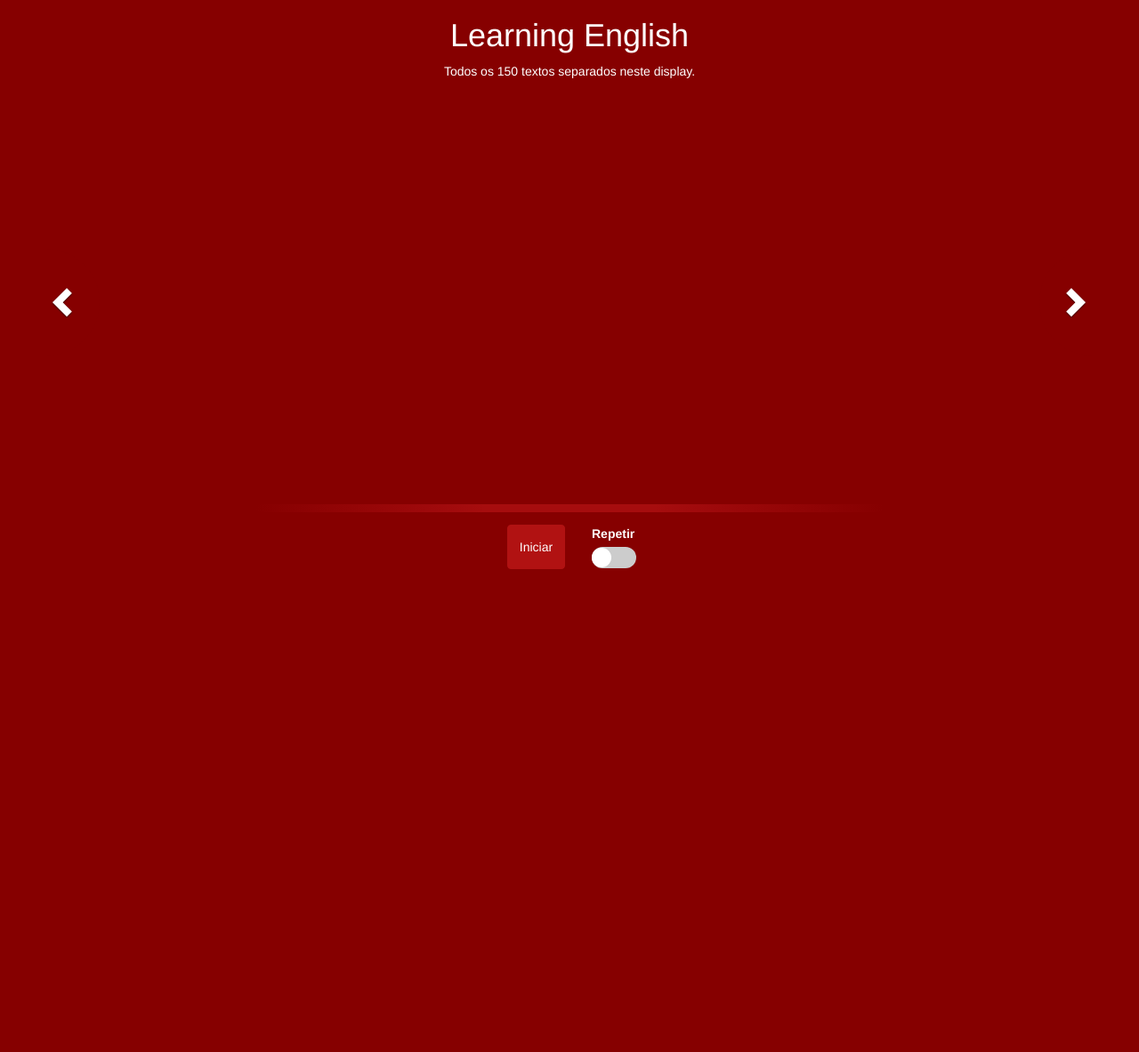
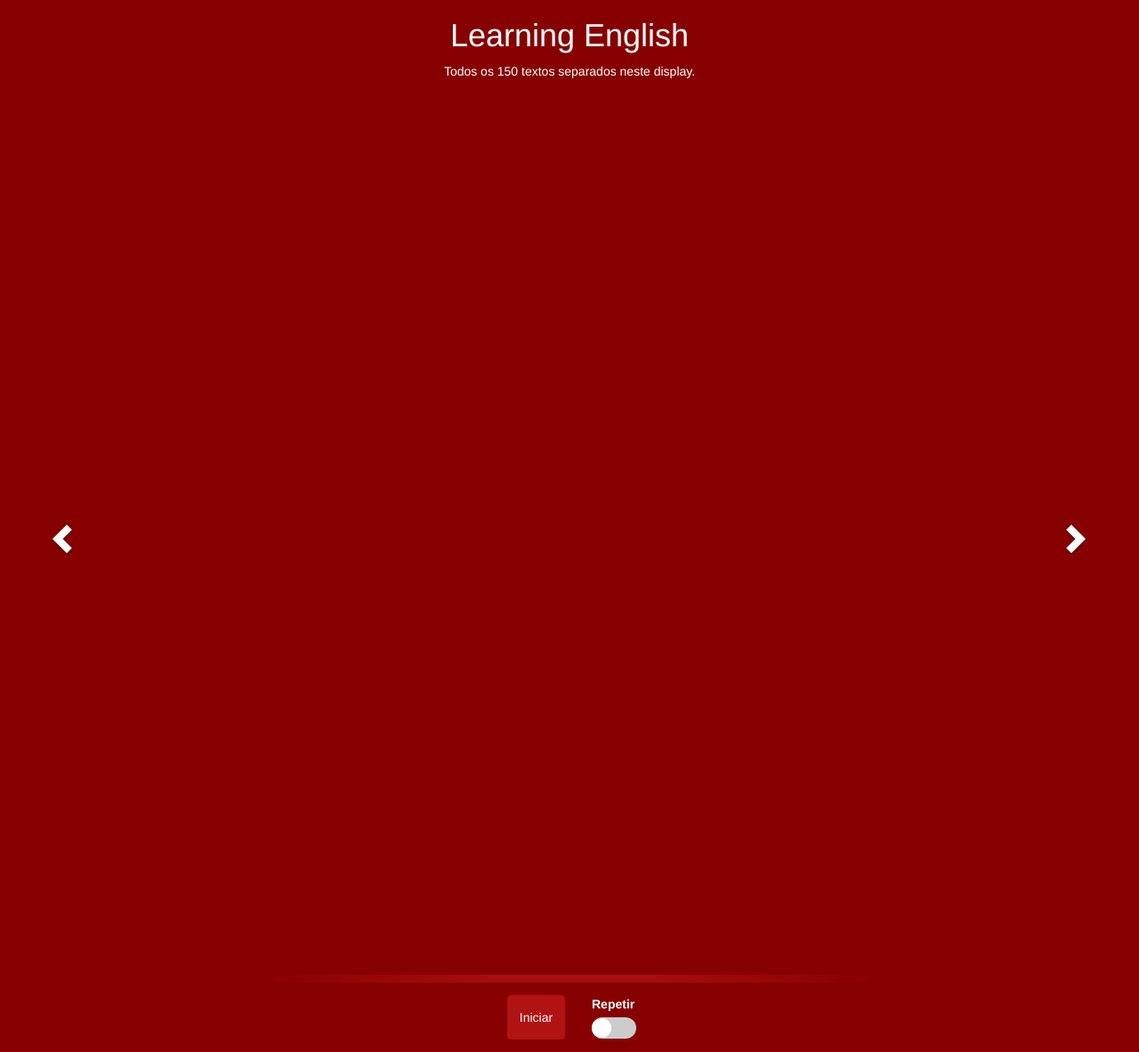
Before and after one commit to JohnyKlein/150texts-in-english, a PHP site: page / in a window 1280 px wide. Shown: the whole page at 89% size. Before the commit the page ends 640 px from the top, so only its background shows below. Run offline with PHP 8.4, Linux system fonts and the light colour scheme; some libraries are stand-ins or nearby versions.

Commit message:
Ajuste css buttons

```diff
--- a/css/style.css
+++ b/css/style.css
@@ -117,7 +117,7 @@
 
 @media screen and (min-width: 768px) {
 .right-button {
-  height:120px;
+  height:320px;
   width:60px;
   border-radius: 90px 0 0 90px;
   -moz-border-radius: 90px 0 0 90px;
@@ -128,7 +128,7 @@
 }
 
 .left-button {
-  height:120px;
+  height:320px;
   width:60px;
   border-radius: 0 90px 90px 0;
   -moz-border-radius: 0 90px 90px 0;
@@ -139,13 +139,13 @@
 }
 
 .carousel-control .glyphicon-chevron-left{
-  top:35%;
+  top:45%;
   font-size: 35px;
   left:5%;
 }
 
 .carousel-control .glyphicon-chevron-right{
-  top:35%;
+  top:45%;
   font-size: 35px;
   left:35%;
 }
@@ -153,6 +153,16 @@
 .carousel-caption {
   font-size: 18px;
   padding: 5px 0px 5px;
+  }
+
+  .video-container {
+    padding-bottom: 80.25%;
+  }
+
+  .video-container iframe,
+  .video-container object,
+  .video-container embed {
+    height: 850px;
   }
 }
 
```
